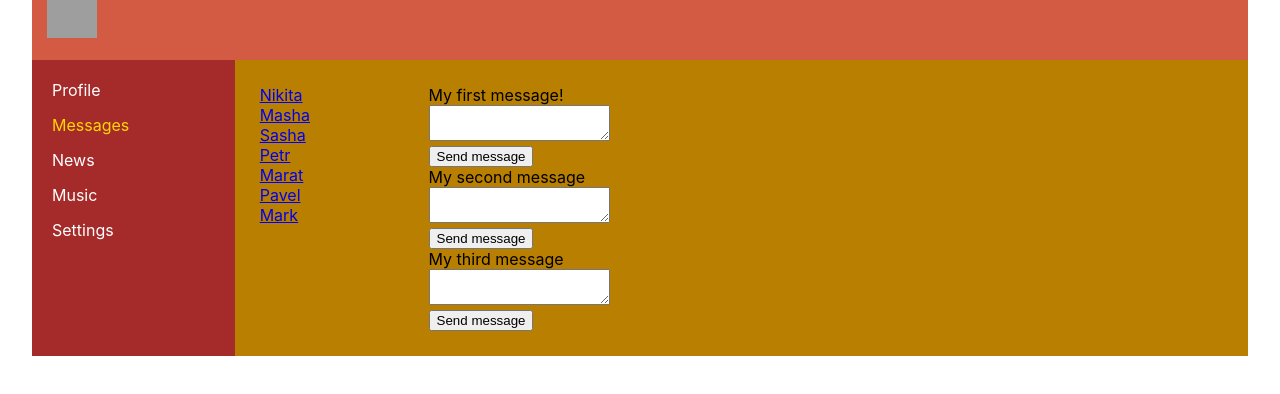
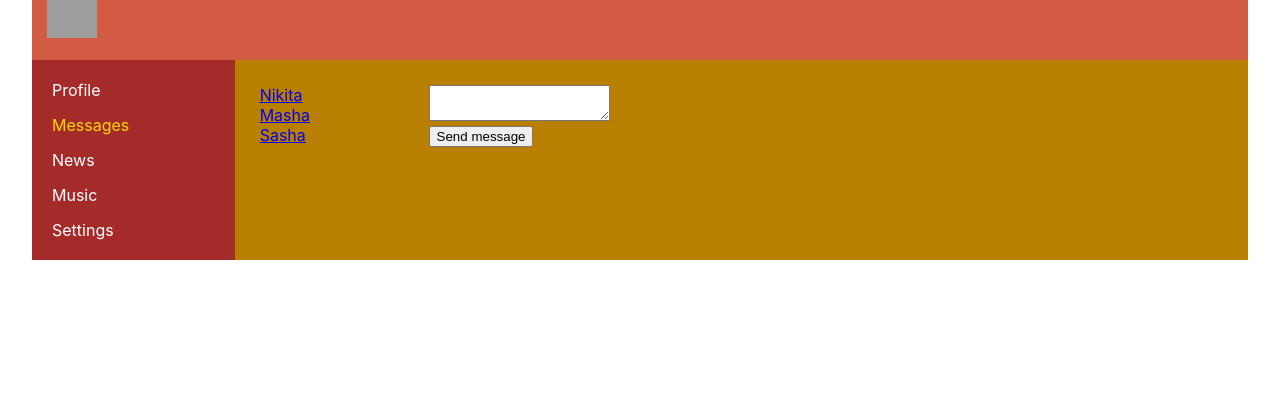
Before and after one commit to hrudkouski/social-network-react, a React (Create React App) app: page /dialogs in a window 1280 px wide. Shown: the top 394 px of the page. Built offline with nearby package versions, Linux system fonts and the light colour scheme; grey boxes are pictures that could not be loaded.

Commit message:
35 - callback, subscribe, observer

```diff
--- a/src/App.js
+++ b/src/App.js
@@ -20,7 +20,10 @@ const App = (props) => {
                     profilePage={props.state.profilePage}
                     addPost={props.addPost}
                     updateNewPostText={props.updateNewPostText}/>}/>
-                <Route path='/dialogs' render={() => <Dialogs messagesPage={props.state.messagesPage}/>}/>
+                <Route path='/dialogs' render={() => <Dialogs
+                    messagesPage={props.state.messagesPage}
+                    addMessage={props.addMessage}
+                    updateNewMessageText={props.updateNewMessageText}/>}/>
                 <Route path='/news' render={() => <News/>}/>
                 <Route path='/music' render={() => <Music/>}/>
                 <Route path='/settings' render={() => <Settings/>}/>
--- a/src/components/Dialogs/Dialogs.jsx
+++ b/src/components/Dialogs/Dialogs.jsx
@@ -6,7 +6,7 @@ import Message from "./Message/Message";
 const Dialogs = (props) => {
 
     let dialogsElements = props.messagesPage.dialogs.map(d => <DialogItem name={d.name} id={d.id}/>);
-    let messagesElements = props.messagesPage.messages.map(m => <Message message={m.message}/>);
+    let messagesElements = props.messagesPage.messages.map(m => <Message addMessage={props.addMessage} updateNewMessageText={props.updateNewMessageText} message={m.message}/>);
 
     return (
         <div className={s.dialogs}>
--- a/src/components/Dialogs/Message/Message.jsx
+++ b/src/components/Dialogs/Message/Message.jsx
@@ -6,16 +6,21 @@ const Message = (props) => {
     let newMessageElement = React.createRef();
 
     let addMessage = () => {
-        let message = newMessageElement.current.value;
-        alert(message);
-        newMessageElement.current.value = '';
+        props.addMessage();
+    };
+
+    let onMessageChange = () => {
+        let text = newMessageElement.current.value;
+        props.updateNewMessageText(text);
     };
 
     return (<div>
             <div className={s.dialog}>{props.message}</div>
             <div>
                 <div>
-                    <textarea ref={newMessageElement}/>
+                    <textarea ref={newMessageElement}
+                              value={props.newMessageText}
+                              onChange={onMessageChange}/>
                 </div>
                 <div>
                     <button onClick={addMessage}>Send message</button>
--- a/src/components/Profile/MyPosts/MyPosts.jsx
+++ b/src/components/Profile/MyPosts/MyPosts.jsx
@@ -22,7 +22,9 @@ const MyPosts = (props) => {
             <h3>my posts</h3>
             <div>
                 <div>
-                    <textarea ref={newPostElement} value={props.newPostText} onChange={onPostChange}/>
+                    <textarea ref={newPostElement}
+                              value={props.newPostText}
+                              onChange={onPostChange}/>
                 </div>
                 <div>
                     <button onClick={addPost}>Add post</button>
--- a/src/index.js
+++ b/src/index.js
@@ -1,8 +1,26 @@
 import * as serviceWorker from './serviceWorker';
-import state from "./redux/state";
-import {rerenderEntireTree} from "./render";
+import state, {subscriber} from "./redux/state";
+import React from 'react';
+import ReactDOM from 'react-dom';
+import './index.css';
+import App from './App';
+import {addMessage, addPost, updateNewMessageText, updateNewPostText} from "./redux/state";
+import {BrowserRouter} from "react-router-dom";
+
+let rerenderEntireTree = (state) => {
+    ReactDOM.render(
+        <BrowserRouter>
+            <App state={state}
+                 addPost={addPost}
+                 updateNewPostText={updateNewPostText}
+                 addMessage={addMessage}
+                 updateNewMessageText={updateNewMessageText}/>
+        </BrowserRouter>, document.getElementById('root'));
+};
 
 rerenderEntireTree(state);
+
+subscriber(rerenderEntireTree);
 
 // If you want your app to work offline and load faster, you can change
 // unregister() to register() below. Note this comes with some pitfalls.
--- a/src/redux/state.js
+++ b/src/redux/state.js
@@ -1,4 +1,6 @@
-import {rerenderEntireTree} from "../render";
+let rerenderEntireTree = () => {
+    console.log('State changed');
+};
 
 let state = {
     profilePage: {
@@ -11,24 +13,21 @@ let state = {
     },
     messagesPage: {
         messages: [
-            {id: 1, message: 'My first message!'},
-            {id: 2, message: 'My second message'},
-            {id: 3, message: 'My third message'}
+            {id: 1, message: ''}
         ],
         dialogs: [
             {id: 1, name: 'Nikita'},
             {id: 2, name: 'Masha'},
-            {id: 3, name: 'Sasha'},
-            {id: 4, name: 'Petr'},
-            {id: 5, name: 'Marat'},
-            {id: 6, name: 'Pavel'},
-            {id: 7, name: 'Mark'}
-        ]
+            {id: 3, name: 'Sasha'}
+        ],
+        newMessageText: ''
     },
     sidebar: {}
 };
 
-export let addPost = () => {
+window.state = state;
+
+export const addPost = () => {
     let newPost = {
         id: 3,
         message: state.profilePage.newPostText,
@@ -39,9 +38,28 @@ export let addPost = () => {
     rerenderEntireTree(state);
 };
 
-export let updateNewPostText = (newText) => {
+export const updateNewPostText = (newText) => {
     state.profilePage.newPostText = newText;
     rerenderEntireTree(state);
 };
 
+export const addMessage = () => {
+    let newMessage = {
+        id: 3,
+        message: state.messagesPage.newMessageText
+    };
+    state.messagesPage.messages.push(newMessage);
+    state.profilePage.newMessageText = '';
+    rerenderEntireTree(state);
+};
+
+export const updateNewMessageText = (newText) => {
+    state.messagesPage.newMessageText = newText;
+    rerenderEntireTree(state);
+};
+
+export const subscriber = (observer) => {
+    rerenderEntireTree = observer;
+};
+
 export default state;
--- a/src/render.js
+++ /dev/null
@@ -1,13 +0,0 @@
-import React from 'react';
-import ReactDOM from 'react-dom';
-import './index.css';
-import App from './App';
-import {addPost, updateNewPostText} from "./redux/state";
-import {BrowserRouter} from "react-router-dom";
-
-export let rerenderEntireTree = (state) => {
-    ReactDOM.render(
-        <BrowserRouter>
-            <App state={state} addPost={addPost} updateNewPostText={updateNewPostText}/>
-        </BrowserRouter>, document.getElementById('root'));
-};
```
